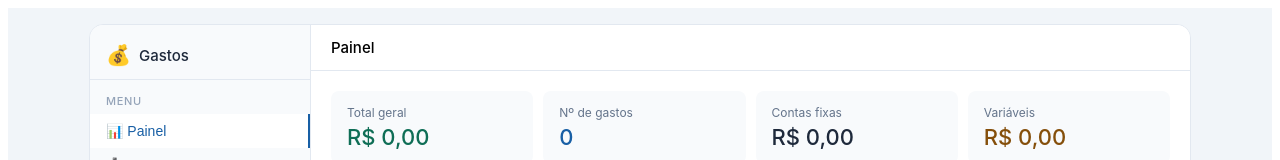
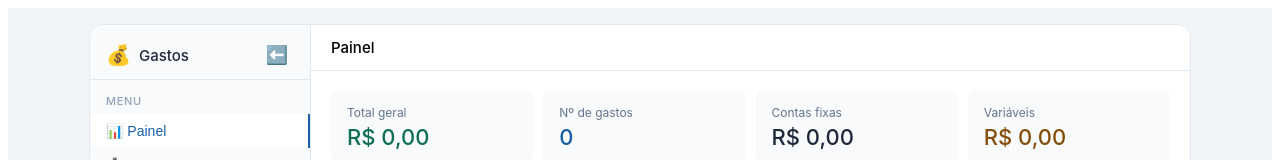
Before and after one commit to JoaoMarconi03/GIT_MARCONI, a Next.js app: page / in a window 1280 px wide. Shown: the top 160 px of the page. Built offline with nearby package versions, Linux system fonts and the light colour scheme.

Commit message:
nova versão 1.0

```diff
--- a/pages/index.tsx
+++ b/pages/index.tsx
@@ -41,6 +41,7 @@ export default function Home() {
   const [filtro, setFiltro] = useState("");
   const [view, setView] = useState<View>("painel");
   const [sidebarOpen, setSidebarOpen] = useState(false);
+  const [sidebarCollapsed, setSidebarCollapsed] = useState(false);
   const [form, setForm] = useState({
     pessoa: "",
     categoria: "",
@@ -78,7 +79,7 @@ export default function Home() {
 
   const navItem = (label: string, active: boolean, onClick: () => void) => (
     <button
-      key={label}
+      key={sidebarCollapsed ? label.split(" ")[0] : label}
       onClick={() => {
         onClick();
         setSidebarOpen(false);
@@ -154,7 +155,8 @@ export default function Home() {
         {/* Sidebar */}
         <nav
           style={{
-            width: 220,
+            width: sidebarCollapsed ? 70 : 220,
+            transition: "all 0.3s ease",
             flexShrink: 0,
             background: "#f8fafc",
             borderRight: "0.5px solid #e2e8f0",
@@ -179,8 +181,12 @@ export default function Home() {
             style={{
               padding: "18px 16px 12px",
               borderBottom: "0.5px solid #e2e8f0",
+              display: "flex",
+              justifyContent: "space-between",
+              alignItems: "center",
             }}
           >
+            {!sidebarCollapsed && (
               <div
                 style={{
                   fontWeight: 500,
@@ -191,8 +197,22 @@ export default function Home() {
                   color: "#1e293b",
                 }}
               >
-              <span style={{ fontSize: 20 }}>💰</span> Gastos
+                <span style={{ fontSize: 20 }}>💰</span>
+                Gastos
               </div>
+            )}
+
+            <button
+              onClick={() => setSidebarCollapsed(!sidebarCollapsed)}
+              style={{
+                border: "none",
+                background: "transparent",
+                cursor: "pointer",
+                fontSize: "18px",
+              }}
+            >
+              {sidebarCollapsed ? "➡️" : "⬅️"}
+            </button>
           </div>
 
           <div
```
Lines whose indentation alone changed are shown as unchanged.
